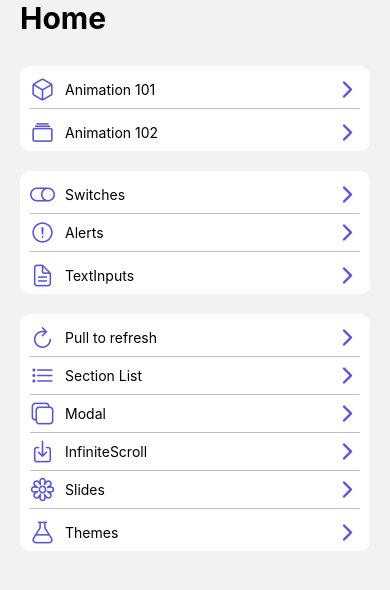
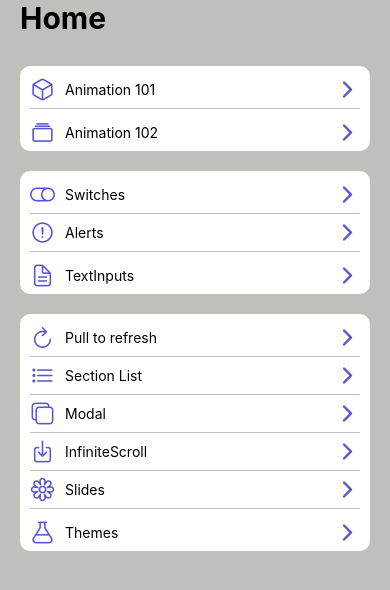
Before and after one commit to yerytech/menu-app, a React Native app: screen /HomeScreen in a window 390 px wide. Shown: the top 590 px of the page. Built offline with nearby package versions, Linux system fonts and the light colour scheme.

Commit message:
feat: replace View with CustomView in HomeScreen for improved layout

```diff
--- a/src/presentation/screens/home/HomeScreen.tsx
+++ b/src/presentation/screens/home/HomeScreen.tsx
@@ -6,12 +6,14 @@ import { menuItems } from "../../../helper/menu-items";
 import { MenuItem } from "../../components/ui/MenuItem";
 import { animationItems } from "../../../helper/animation-items";
 import { uiMenuItems } from "../../../helper/uiMenuItems";
-
+import { CustomView } from "../../components/ui/CustomView";
 
 export const HomeScreen = () => {
   return (
-    <View style={globalStyles.mainContainer}>
-      <View style={globalStyles.globalMargin}>
+    <CustomView
+      margin
+      style={globalStyles.mainContainer}
+    >
       <ScrollView>
         <Title
           text="Home"
@@ -56,7 +58,6 @@ export const HomeScreen = () => {
           ))}
         </View>
       </ScrollView>
-      </View>
-    </View>
+    </CustomView>
   );
 };
```
Lines whose indentation alone changed are shown as unchanged.
